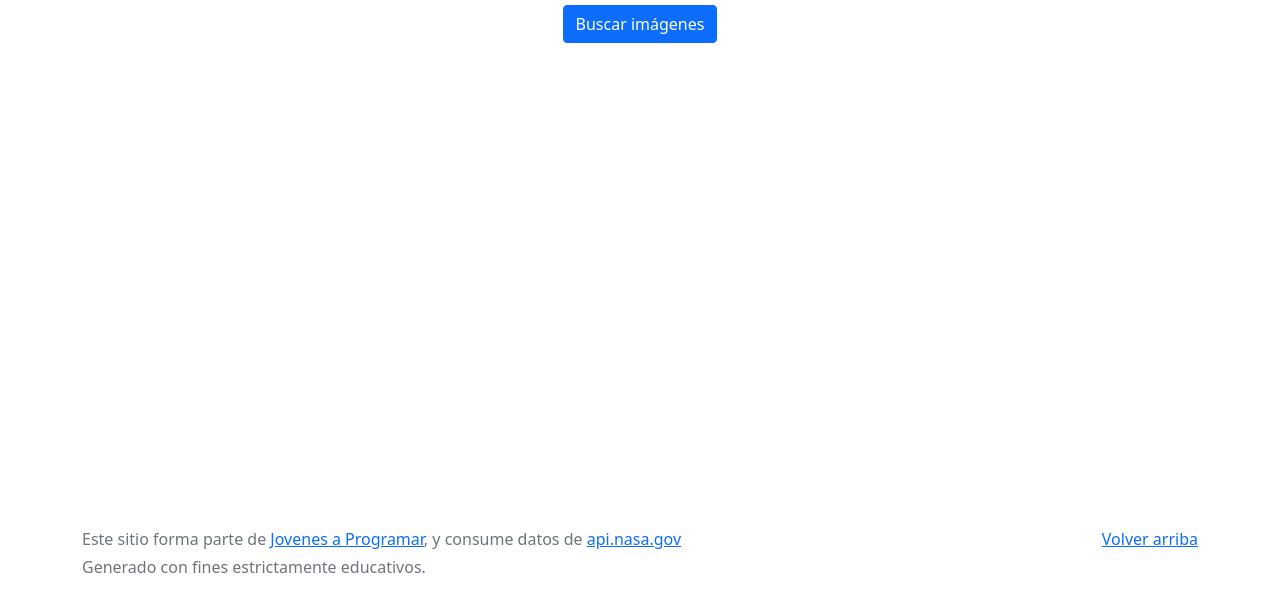
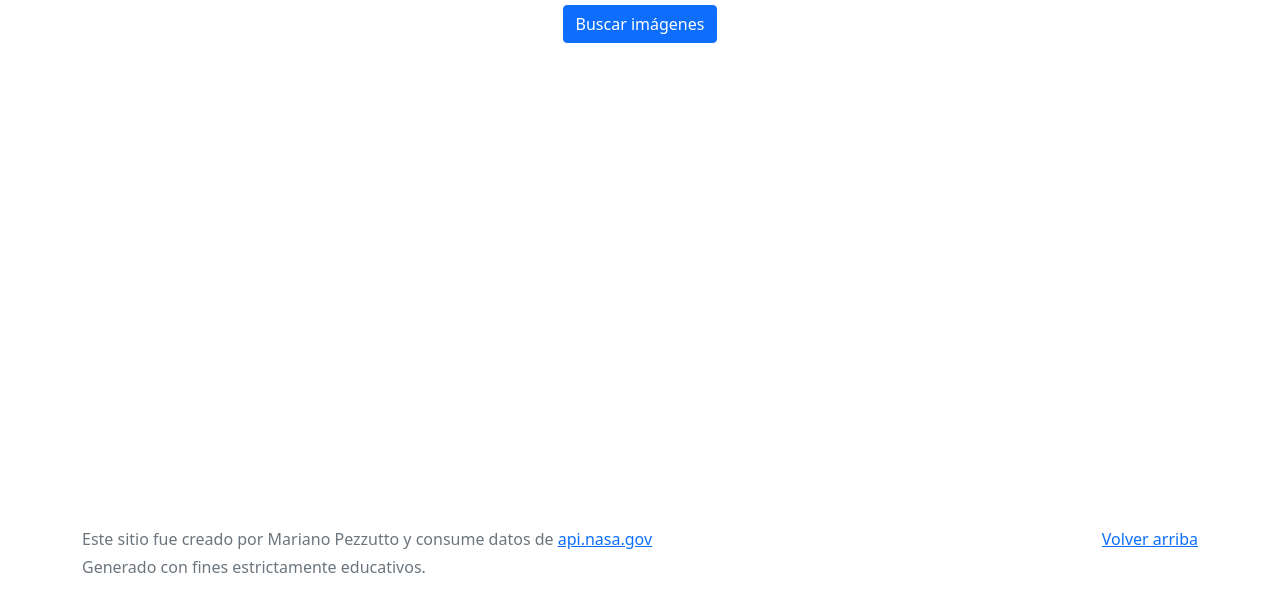
Before and after one commit to marianopezzutto/buscador-nasa, a plain HTML site: page index.html in a window 1280 px wide. Shown: the part 161-772 px from the top of the page. Drawn offline with Linux system fonts and the light colour scheme.

Commit message:
update footer

```diff
--- a/index.html
+++ b/index.html
@@ -34,8 +34,7 @@
       <p class="float-end mb-1">
         <a href="#">Volver arriba</a>
       </p>
-      <p class="mb-1">Este sitio forma parte de <a href="https://jovenesaprogramar.edu.uy/" target="_blank">
-          Jovenes a Programar</a>, y consume datos de <a href="https://api.nasa.gov/" target="_blank">
+      <p class="mb-1">Este sitio fue creado por Mariano Pezzutto y consume datos de <a href="https://api.nasa.gov/" target="_blank">
           api.nasa.gov</a></p>
       <p class="mb-1">Generado con fines estrictamente educativos.</p>
     </div>
```
